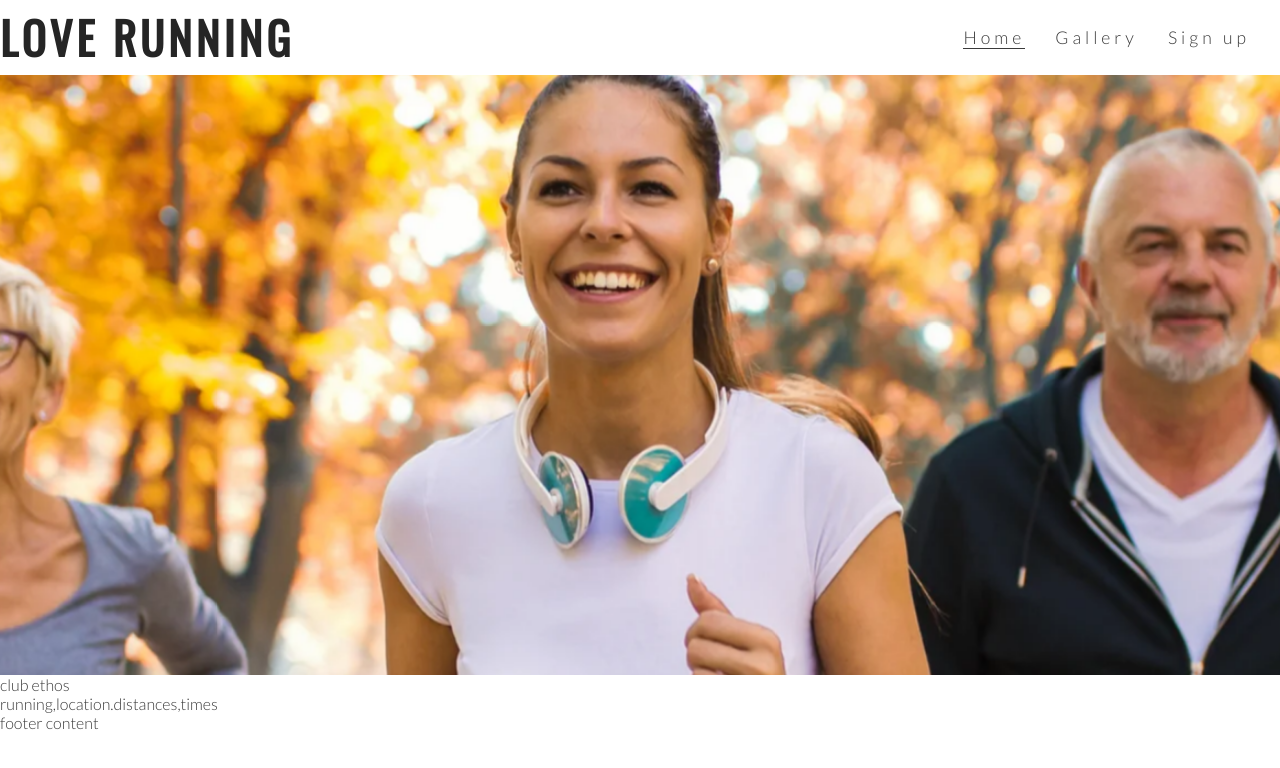
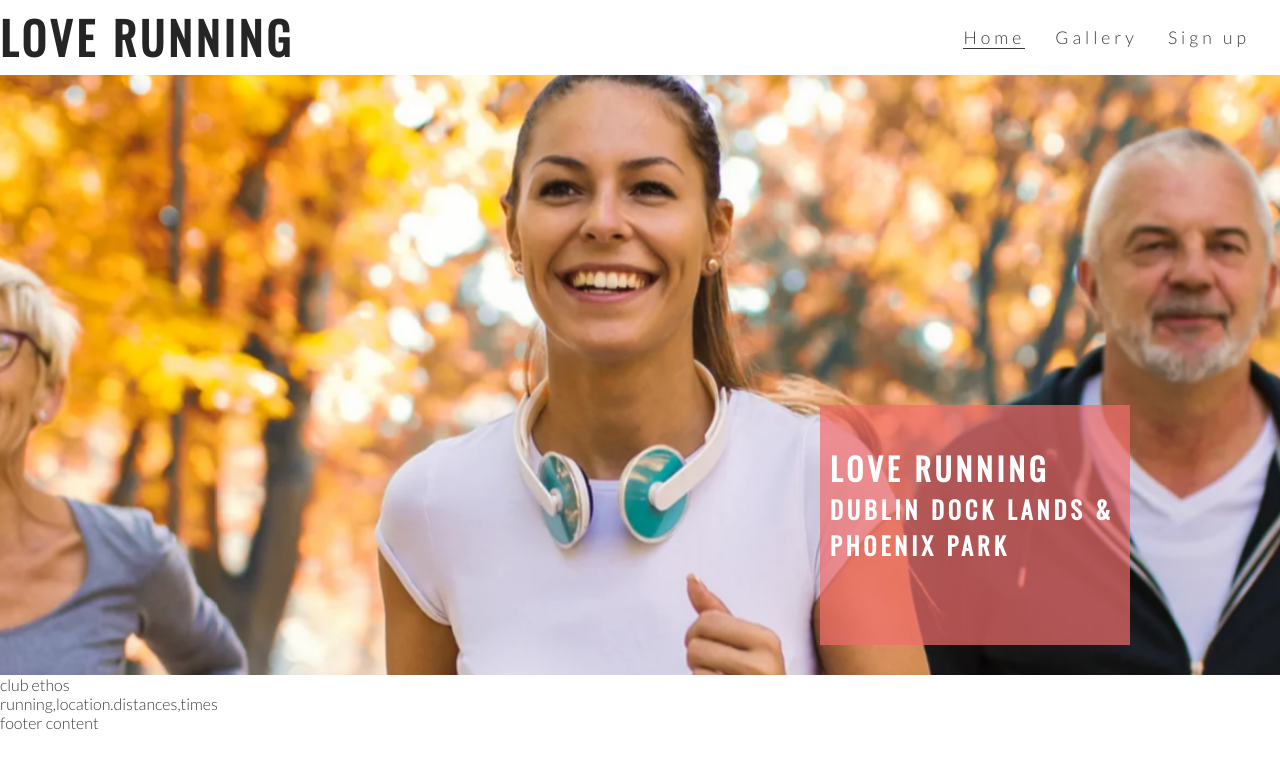
Before and after one commit to vanderpatrick/Love-Running-Project-, a plain HTML site: page index.html in a window 1280 px wide. Drawn offline with nearby package versions, Linux system fonts and the light colour scheme.

Commit message:
add cover text and style

```diff
--- a/css/style.css
+++ b/css/style.css
@@ -56,10 +56,18 @@ h1, h2 {
     border-bottom: 1px solid #3a3a3a;
 }
 
+/* hero image and cover text */
+
+#cover-text, #cover-text h2 {
+    color:#fff;
+}
+
 #hero-outer {
     height: 600px;
     width: 100%;
     overflow: hidden;
+
+    position: relative;
 }
 
 #hero-image {
@@ -83,3 +91,23 @@ h1, h2 {
         transform: scale(1.1);
     }
 }
+
+#cover-text {
+    font-size: 130%;
+    font-family: Oswald,sans-serif;
+    text-transform: uppercase;
+    letter-spacing: 4px;
+
+    width: 300px;
+    height: 200px;
+
+    padding-top: 40px;
+    padding-left: 10px;
+
+    background-color: rgba(241, 109, 107, .7);
+
+    bottom: 30px;
+    right: 150px;
+
+    position: absolute;
+}
--- a/index.html
+++ b/index.html
@@ -27,6 +27,10 @@
     </header>
     <section id="hero-outer">
         <div id="hero-image"></div>
+        <div id="cover-text">
+            <h2>Love Running</h2>
+            <h3>Dublin Dock lands & Phoenix Park</h3>
+        </div>
     </section>
     <section>
         club ethos
```
